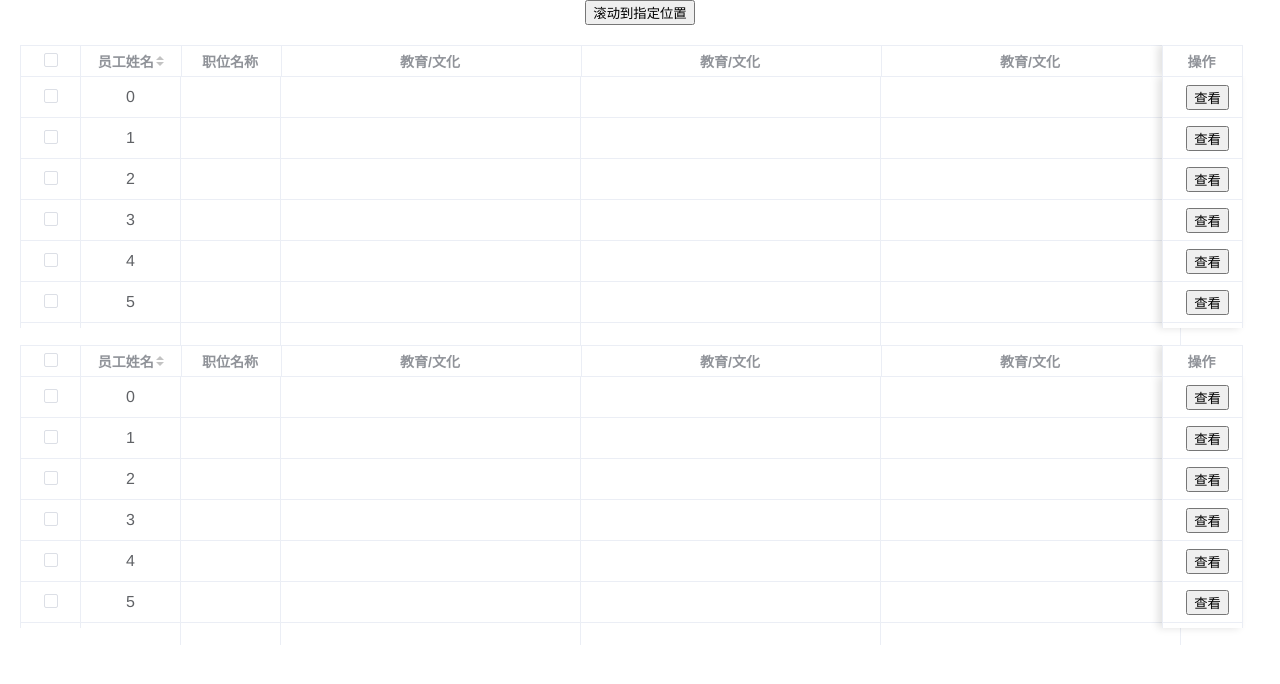
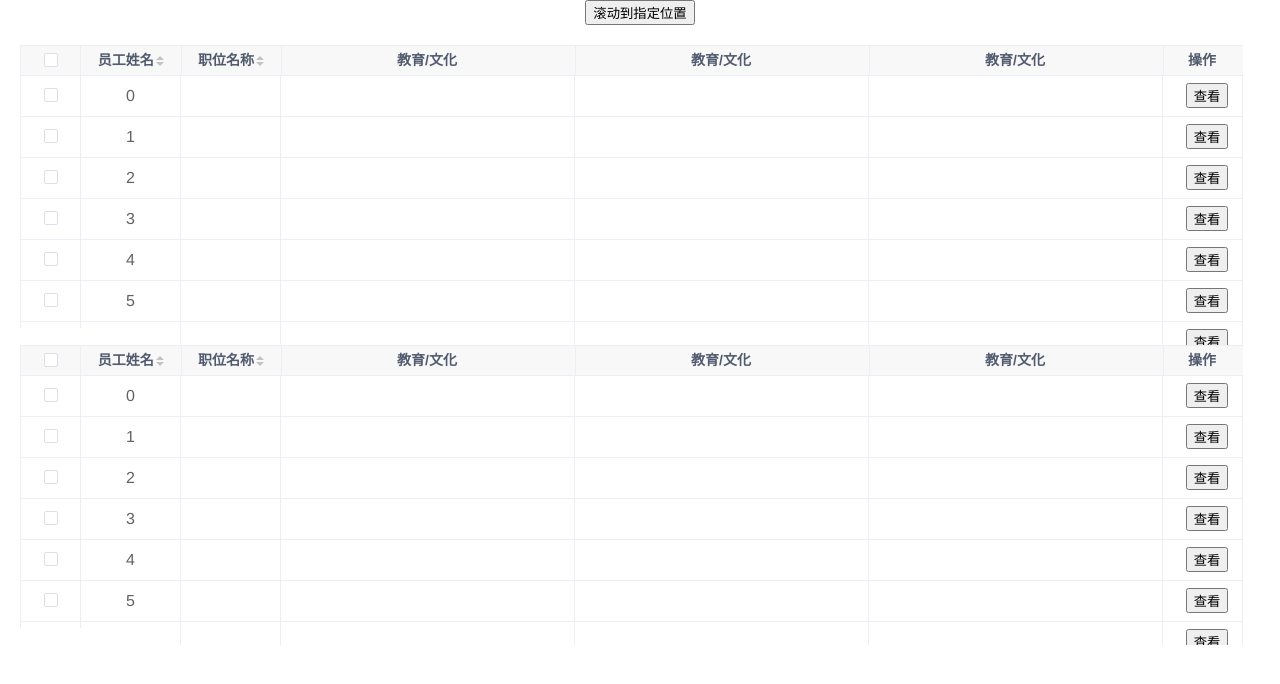
Before and after one commit to KINGXINL/vue-table, a Vue app: page / in a window 1280 px wide. Shown: the top 684 px of the page. Built offline with nearby package versions, Linux system fonts and the light colour scheme.

Commit message:
表格更新

```diff
--- a/package.json
+++ b/package.json
@@ -1,6 +1,6 @@
 {
   "name": "k-vue-table",
-  "version": "1.3.4",
+  "version": "1.4.9",
   "description": "A Vue.js project",
   "author": "kingxinl<kingxinl@163.com>",
   "license": "MIT",
--- a/src/App.vue
+++ b/src/App.vue
@@ -6,13 +6,15 @@
     <div id="nav">
       <ktable
         ref="test"
+        :data="data"
         :field="fields"
-        :data="data"
+        :TdHeight="40"
+        :row_key="['id']"
+        :reserveSelection="true"
+        :selectList.sync="select"
         @sort="sort"
         @scroll="scroll"
-        :reserveSelection="true"
         @checkBoxAll="test"
-        :TdHeight="40"
       ></ktable>
       <ktable
         ref="asdv"
@@ -20,6 +22,7 @@
         :data="data"
         @sort="sort"
         @scroll="scroll"
+        :selectList.sync="selects"
         :row_key="['id']"
         :reserveSelection="true"
         @checkBoxAll="clickDetail"
@@ -40,17 +43,19 @@ export default {
   data() {
     return {
       data: Array.from(Array(99), (i, k) => {
-        return {id: k};
+        return { id: k, name: k + 1 };
       }),
       fields: fields.call(this),
-      i: 1
+      select: {},
+      selects: {}
     };
   },
   created() {},
   mounted() {},
   methods: {
     test() {
-      this.$refs.test.getScrollPosition();
+      console.log(this.select);
+      // this.$set(this.select, 2, {id: 2})
     },
     clickDetail(a) {
       console.log(a);
--- a/src/fieldList.js
+++ b/src/fieldList.js
@@ -15,6 +15,7 @@ export default function () {
     key: "position_name",
     title: "职位名称",
     width: 100,
+    sort: true,
   }, {
     key: "employee_education",
     title: "教育/文化",
@@ -29,7 +30,6 @@ export default function () {
     key: "action",
     action: true,
     width: 80,
-    fixed: "right",
     render: (h, params) => {
       let curData = params.row;
       return h("div", {
@@ -50,7 +50,7 @@ export default function () {
             },
             on: {
               click: () => {
-                this.toModifyPage(curData.employee_id)
+                this.toModifyPage(curData.id)
               }
             }
           },
--- a/src/kingxinl-vue-table/components/bodyItem.vue
+++ b/src/kingxinl-vue-table/components/bodyItem.vue
@@ -38,7 +38,7 @@ export default {
       for (let rowKey of this.vue.row_key) {
         Key.push(this.value[rowKey]);
       }
-      this.checkStatus = Key.join("|:|") in this.vue.selectData;
+      this.checkStatus = Key.join(this.vue.row_join) in this.vue.selectData;
     } else {
       this.checkStatus = this.index in this.vue.selectData;
     }
@@ -72,7 +72,7 @@ export default {
         for (let rowKey of this.vue.row_key) {
           Key.push(this.value[rowKey]);
         }
-        this.checkStatus = Key.join("|:|") in this.vue.selectData;
+        this.checkStatus = Key.join(this.vue.row_join) in this.vue.selectData;
       } else {
         this.checkStatus = this.index in this.vue.selectData;
       }
@@ -83,7 +83,7 @@ export default {
         for (let rowKey of this.vue.row_key) {
           Key.push(this.value[rowKey]);
         }
-        this.checkStatus = Key.join("|:|") in this.vue.selectData;
+        this.checkStatus = Key.join(this.vue.row_join) in this.vue.selectData;
       } else {
         this.checkStatus = this.index in this.vue.selectData;
       }
--- a/src/kingxinl-vue-table/components/checkBox.vue
+++ b/src/kingxinl-vue-table/components/checkBox.vue
@@ -1,5 +1,5 @@
 <template>
-  <div>
+  <div class="checkbox-div">
     <label>
       <span class="span">
         <span class="checkboxInner" :class="[checked?'checkboxChecked':'']"></span>
@@ -12,8 +12,7 @@
 <script>
 export default {
   data() {
-    return {
-    };
+    return {};
   },
   props: {
     name: String,
@@ -26,8 +25,7 @@ export default {
       default: false
     }
   },
-  created() {
-  },
+  created() {},
   computed: {
     checkeds: {
       get() {
@@ -48,12 +46,20 @@ export default {
 </script>
 
 <style lang="scss" scoped>
+.checkbox-div {
+  width: 100%;
+  height: 100%;
+  display: flex;
+  align-items: center;
+  justify-content: center;
+}
 .checkbox {
   width: 0;
   height: 0;
   margin: 0;
 }
 .span {
+  width: 100%;
   white-space: nowrap;
   cursor: pointer;
   outline: none;
--- a/src/kingxinl-vue-table/components/headItem.vue
+++ b/src/kingxinl-vue-table/components/headItem.vue
@@ -1,15 +1,17 @@
 <template>
   <div class="k-table-header" :class="[field.sort?'item-sort':'']">
     <template v-if="field.key == 'selection'">
-      <checkBox :checked.sync="isAllCheck" @checkChange="checkAll"></checkBox>
+      <div class="text">
+        <checkBox :checked.sync="isAllCheck" @checkChange="checkAll"></checkBox>
+      </div>
     </template>
     <template v-if="field.key != 'selection'">
       <div class="text" @click="itemSort()">
         <div class="title">{{field.title}}</div>
         <template v-if="field.sort">
           <div class="headersort">
-            <div class="dump" :class="[isSort == 1?'sort-dump-active':'']"></div>
-            <div class="up" :class="[isSort == 2?'sort-up-active':'']"></div>
+            <div class="dump" :class="[isSort == 1 && sortKey == field.key ?'sort-dump-active':'']"></div>
+            <div class="up" :class="[isSort == 2 && sortKey == field.key ?'sort-up-active':'']"></div>
           </div>
         </template>
       </div>
@@ -68,6 +70,10 @@ export default {
     AllSelect: {
       value: Boolean,
       default: false
+    },
+    sortKey: {
+      value: String,
+      default: null
     }
   },
   methods: {
@@ -78,10 +84,18 @@ export default {
             this.isSort = 1;
             break;
           case 1:
-            this.isSort = 2;
+            if (this.field.key == this.sortKey) {
+              this.isSort = 2;
+            } else {
+              this.isSort = 1;
+            }
             break;
           case 2:
-            this.isSort = 0;
+            if (this.field.key == this.sortKey) {
+              this.isSort = 0;
+            } else {
+              this.isSort = 1;
+            }
             break;
         }
         this.vue.$emit("itemSort", { sort: this.isSort, key: this.field.key });
@@ -118,6 +132,7 @@ export default {
     overflow: hidden;
     text-overflow: ellipsis;
     margin: 5px 5px;
+    line-height: 19px;
     .title {
       padding-right: 2px;
     }
--- a/src/kingxinl-vue-table/index.vue
+++ b/src/kingxinl-vue-table/index.vue
@@ -22,7 +22,12 @@
                   <template v-for="(item, index) in fields">
                     <th :height="thHeight" class="main-th" v-if="item.fixed == 'left'" :key="index">
                       <div class="head-th">
-                        <head-item :vue="is" :AllSelect.sync="selectAll" :field="item"></head-item>
+                        <head-item
+                          :vue="is"
+                          :AllSelect.sync="selectAll"
+                          :field="item"
+                          :sortKey="sortKey"
+                        ></head-item>
                         <div
                           class="th-drag"
                           v-if="isColDrag"
@@ -58,7 +63,12 @@
                       :key="index"
                     >
                       <div class="head-th">
-                        <head-item :vue="is" :AllSelect.sync="selectAll" :field="item"></head-item>
+                        <head-item
+                          :vue="is"
+                          :AllSelect.sync="selectAll"
+                          :field="item"
+                          :sortKey="sortKey"
+                        ></head-item>
                         <div
                           class="th-drag"
                           v-if="isColDrag"
@@ -99,7 +109,12 @@
                       :key="index"
                     >
                       <div class="head-th">
-                        <head-item :vue="is" :AllSelect.sync="selectAll" :field="item"></head-item>
+                        <head-item
+                          :vue="is"
+                          :AllSelect.sync="selectAll"
+                          :field="item"
+                          :sortKey="sortKey"
+                        ></head-item>
                         <div
                           class="th-drag"
                           v-if="isColDrag"
@@ -433,7 +448,7 @@
         <div ref="mainHidden" class="k-main-hidden" @scroll="scroll">
           <table
             ref="mainHiddenTable"
-            style="visibility: hidden;"
+            style="visibility: hidden;width: 100%;"
             :cellspacing="0"
             :cellpadding="0"
             :border="0"
@@ -464,9 +479,9 @@ export default {
       heightScroll: false,
       showData: [],
       selectAll: false,
-      selectData: {},
       data_: [],
       count: 0,
+      sortKey: null,
       boxShadow: 1
     };
   },
@@ -475,6 +490,13 @@ export default {
       // 行高
       value: String,
       default: 30
+    },
+    selectList: {
+      // 选中数据
+      value: Object,
+      default: () => {
+        return {};
+      }
     },
     field: {
       // 表头字段
@@ -496,13 +518,43 @@ export default {
       value: Array,
       default: () => []
     },
+    row_join: {
+      // 选中的对象的键组合字段
+      value: String,
+      default: "-"
+    },
     reserveSelection: {
       // 数据变更时是否保留上次选中数据 row_key有设置时才生效
       value: Boolean,
       default: false
+    },
+    clickShow: {
+      //是否显示背景色
+      default: true
+    }
+  },
+  computed: {
+    fields: {
+      get() {
+        return this.field;
+      },
+      set() {
+        return;
+      }
+    },
+    selectData: {
+      get() {
+        return this.selectList;
+      },
+      set(v) {
+        this.$emit("update:selectList", v);
+      }
     }
   },
   watch: {
+    selectData() {
+      this.verificationIsAllCheck();
+    },
     data() {
       const dataInstanceChanged = this.data_ !== this.data;
       this.data_ = this.data;
@@ -515,10 +567,10 @@ export default {
               Key.push(x[rowKey]);
             }
             if (this.selectAll == true) {
-              this.$set(NewSelectData, Key.join("|:|"), x);
+              this.$set(NewSelectData, Key.join(this.row_join), x);
             } else {
-              if (Key.join("|:|") in this.selectData) {
-                this.$set(NewSelectData, Key.join("|:|"), x);
+              if (Key.join(this.row_join) in this.selectData) {
+                this.$set(NewSelectData, Key.join(this.row_join), x);
               }
             }
           }
@@ -552,16 +604,6 @@ export default {
       this.calculatedFieldWidth();
     }
   },
-  computed: {
-    fields: {
-      get() {
-        return this.field;
-      },
-      set() {
-        return;
-      }
-    }
-  },
   created() {},
   mounted() {
     this.data_ = this.data;
@@ -580,7 +622,7 @@ export default {
             for (let rowKey of this.row_key) {
               Key.push(this.data[x][rowKey]);
             }
-            this.$set(this.selectData, Key.join("|:|"), this.data[x]);
+            this.$set(this.selectData, Key.join(this.row_join), this.data[x]);
           } else {
             this.$set(this.selectData, x, this.data[x]);
           }
@@ -597,9 +639,9 @@ export default {
           Key.push(value.value[rowKey]);
         }
         if (value.status == false) {
-          delete this.selectData[Key.join("|:|")];
+          delete this.selectData[Key.join(this.row_join)];
         } else {
-          this.$set(this.selectData, Key.join("|:|"), value.value);
+          this.$set(this.selectData, Key.join(this.row_join), value.value);
         }
       } else {
         if (value.status == false) {
@@ -612,6 +654,7 @@ export default {
       this.$emit("checkBoxOne", Object.values(this.selectData), value.value);
     });
     this.$on("itemSort", e => {
+      this.sortKey = e.key;
       this.$emit("sort", e);
     });
     this.calculatedHiddenHeight();
@@ -654,7 +697,7 @@ export default {
           for (let rowKey of this.row_key) {
             Key.push(x[rowKey]);
           }
-          if (Key.join("|:|") in this.selectData == false) {
+          if (Key.join(this.row_join) in this.selectData == false) {
             selectStatus = false;
             break;
           }
@@ -685,7 +728,7 @@ export default {
             for (let rowKey of this.row_key) {
               Key.push(this.data[x][rowKey]);
             }
-            this.$set(this.selectData, Key.join("|:|"), this.data[x]);
+            this.$set(this.selectData, Key.join(this.row_join), this.data[x]);
           } else {
             this.$set(this.selectData, x, this.data[x]);
           }
@@ -711,8 +754,8 @@ export default {
           for (let rowKey of this.row_key) {
             Key.push(this.data[x][rowKey]);
           }
-          if (!(Key.join("|:|") in this.selectData)) {
-            this.$set(NewSelectData, Key.join("|:|"), x);
+          if (!(Key.join(this.row_join) in this.selectData)) {
+            this.$set(NewSelectData, Key.join(this.row_join), x);
           }
         } else {
           if (!(x in this.selectData)) {
@@ -725,8 +768,14 @@ export default {
       return Object.values(this.selectData);
     },
     clickDetail(detail, index) {
-      this.ClickRow = index;
-      this.$emit("clickDetail", detail, index);
+      if (this.clickShow) {
+        if (this.ClickRow != index) {
+          this.ClickRow = index;
+          this.$emit("clickDetail", detail, index);
+        } else {
+          this.ClickRow = null;
+        }
+      }
     },
     calculatedHiddenHeight() {
       // 计算表格数据的高度
@@ -773,11 +822,14 @@ export default {
         if (count > 0) {
           let defaults = this.$refs.KTopTable.clientWidth - this.TableWidth;
           if (
-            this.$refs.mainHidden.clientHeight <
-            this.$refs.mainHidden.scrollHeight
+            this.$refs.mainHidden.clientHeight / this.TdHeight <
+            this.data.length
           ) {
             defaults -= 17;
+          } else {
+            defaults -= 17;
           }
+          defaults = defaults - 1;
           for (let item in this.fields) {
             if (typeof this.fields[item].width == "undefined") {
               this.fields[item].width =
@@ -920,11 +972,15 @@ export default {
     },
     tdMouseenter(index) {
       //鼠标移到数据行显示背景色
-      this.CurrentRow = index;
+      if (this.clickShow) {
+        this.CurrentRow = index;
+      }
     },
     tdMouseleave() {
       //鼠标移出数据行取消背景色
-      this.CurrentRow = -1;
+      if (this.clickShow) {
+        this.CurrentRow = -1;
+      }
     }
   }
 };
@@ -972,10 +1028,11 @@ export default {
         border-bottom: 1px solid #ebeef5;
         border-left: 1px solid #ebeef5;
         border-right: 1px solid #ebeef5;
+        background: #f8f8f9;
       }
       tr th {
         position: relative;
-        color: #909399;
+        color: #515a6e;
         .th-drag {
           flex: 0 auto;
           width: 20px;
@@ -1039,7 +1096,7 @@ export default {
         text-align: center;
       }
       .CurrentRow {
-        background-color: #f5f7fa;
+        background-color: #ebf7ff;
       }
       .k-main-main {
         top: 0;
```
Also changed, not shown: 1 other file (tests, documents, lock files or other folders).
